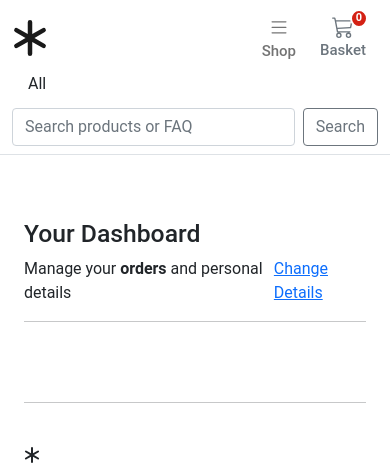
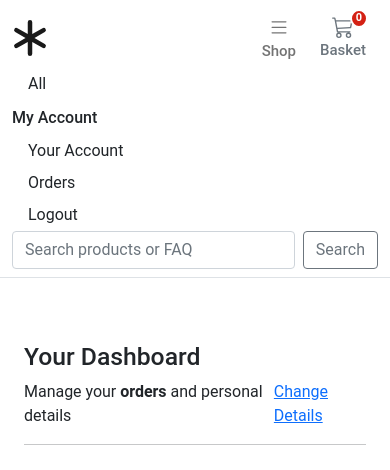
Before and after one commit to AslanZ-5/book-store, a Django app: page /account/dashboard/ in a window 390 px wide, after a click on "Shop". Shown: the top 470 px of the page. Run offline with Django 4.2, Linux system fonts and the light colour scheme; the visitor is signed in with stand-in values (Sample User, id 1); data that the repository does not hold is empty; parts of the project's set-up code (start-up, migrations or seed data) failed here and were passed over.

Commit message:
mobile version account dropdown (navbar)

```diff
--- a/templates/base.html
+++ b/templates/base.html
@@ -131,12 +131,22 @@
                 <div class="d-md-none d-lg-none d-xl-none">
                     <div class="collapse navbar-collapse" id="navbarCollapse">
                         <ul class="navbar-nav me-auto mb-2 mb-md-0">
-                            <li><a class="dropdown-item" href="{% url "store:home" %}">All</a></li>
+                            <li><a class="dropdown-item" href="{% url 'store:home' %}">All</a></li>
                             {% for c in categories %}
                             <li {% if category.slug == c.slug %}class="selected" {% endif %}>
                                 <a class="dropdown-item" href="{{ c.get_absolute_url }}">{{ c.name|title }}</a>
                             </li>
                             {% endfor %}
+                        </ul>
+                        <h6 class="card-title">My Account</h6>
+                        <ul class="list-group list-group-flush dropdown-account-link">
+                          {% if user.is_authenticated %}
+                          <a href="{% url "account:dashboard" %}" class="dropdown-item">Your Account</a>
+                          <a href="#" class="dropdown-item">Orders</a>
+                          <a href="{% url "account:logout" %}" class="dropdown-item">Logout</a>
+                          {% else %}
+                          <a href="{% url "account:login" %}" class="dropdown-item">Login</a>
+                          {% endif %}
                         </ul>
                     </div>
                 </div>
```
